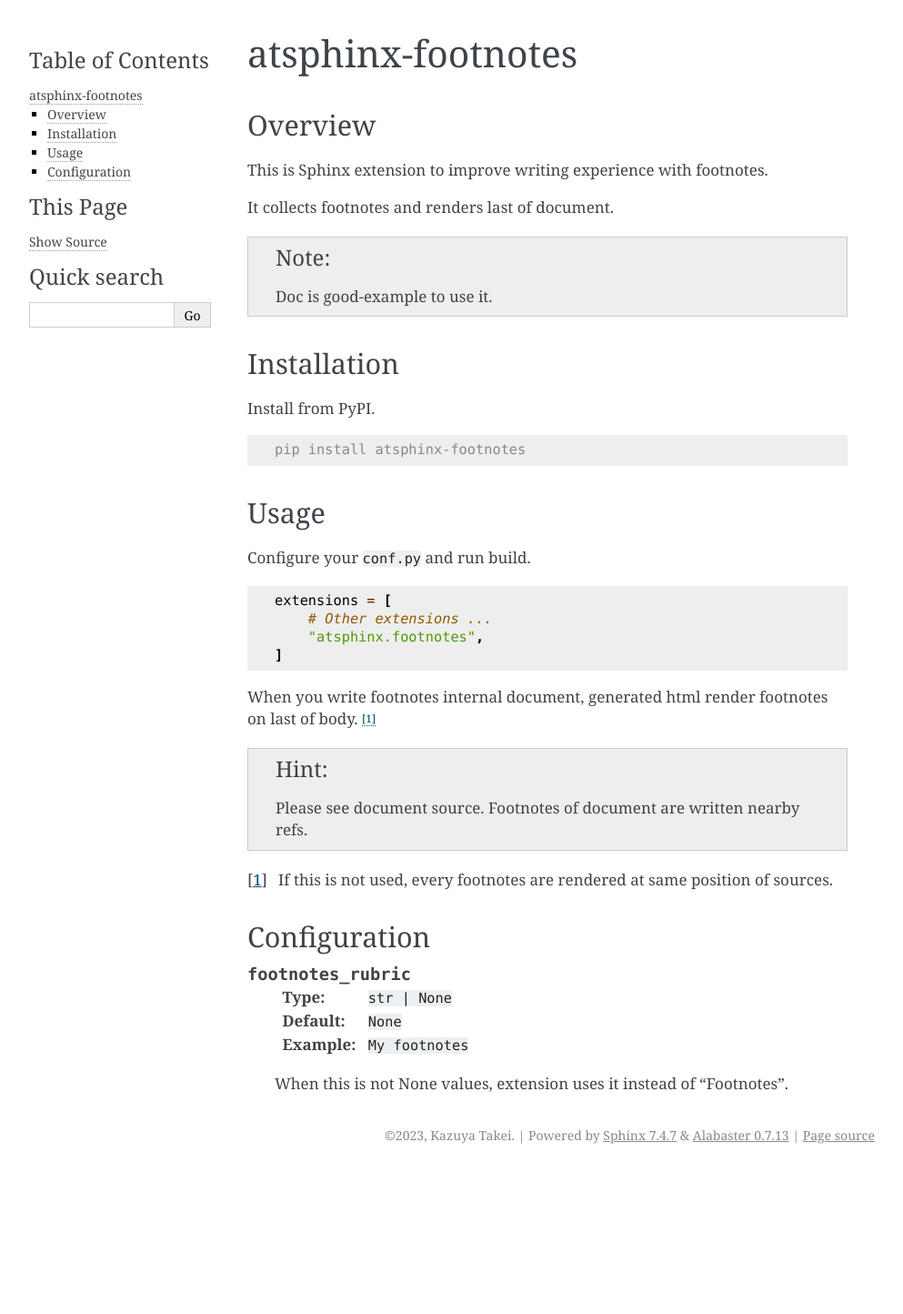
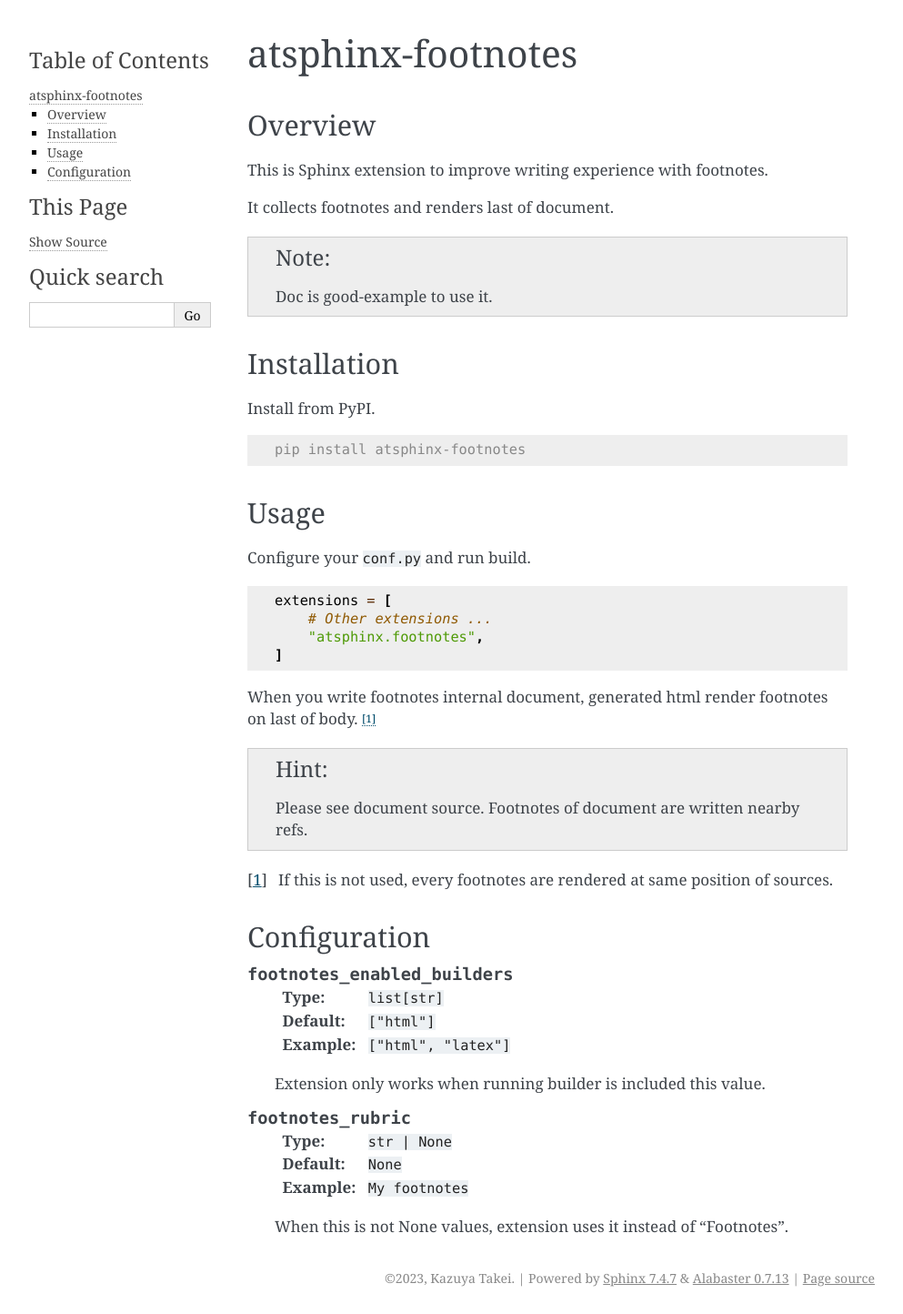
Before and after one commit to atsphinx/footnotes, a Sphinx documentation site: the page built from docs/index.rst, in a window 1280 px wide. Shown: the whole page at 91% size, without its empty margins (148-1141 px from the left). Built offline with Sphinx 7.4.7, drawn with Linux system fonts in a browser that asks for light colours; the version number could not be read and is left out; before the commit the page ends 1287 px from its top, so only the background shows below that.

Commit message:
docs: Add explain about new configuration

```diff
--- a/docs/index.rst
+++ b/docs/index.rst
@@ -46,6 +46,14 @@
 Configuration
 =============
 
+.. confval:: footnotes_enabled_builders
+
+   :Type: ``list[str]``
+   :Default: ``["html"]``
+   :Example: ``["html", "latex"]``
+
+   Extension only works when running builder is included this value.
+
 .. confval:: footnotes_rubric
 
    :Type: ``str | None``
```
